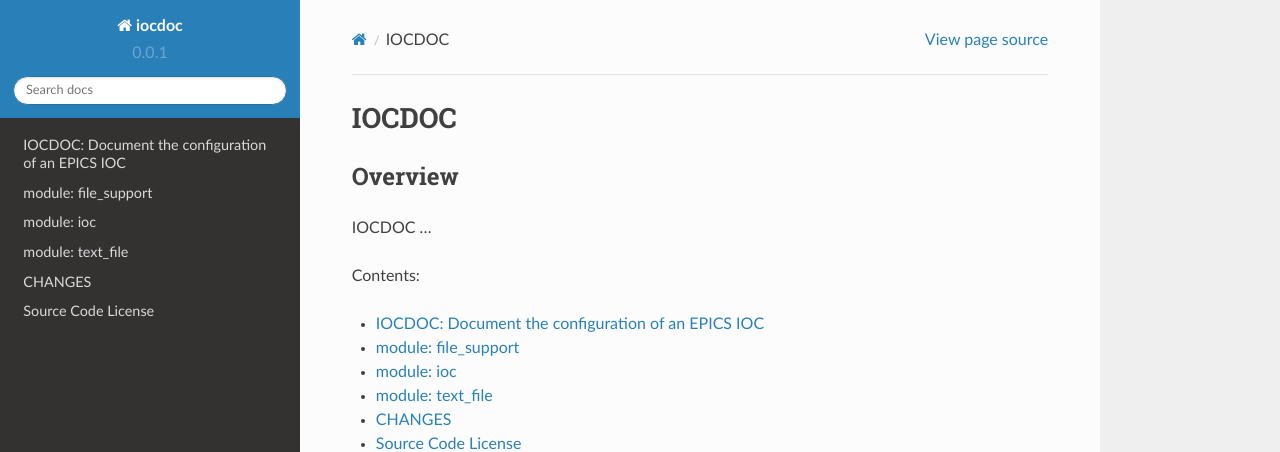
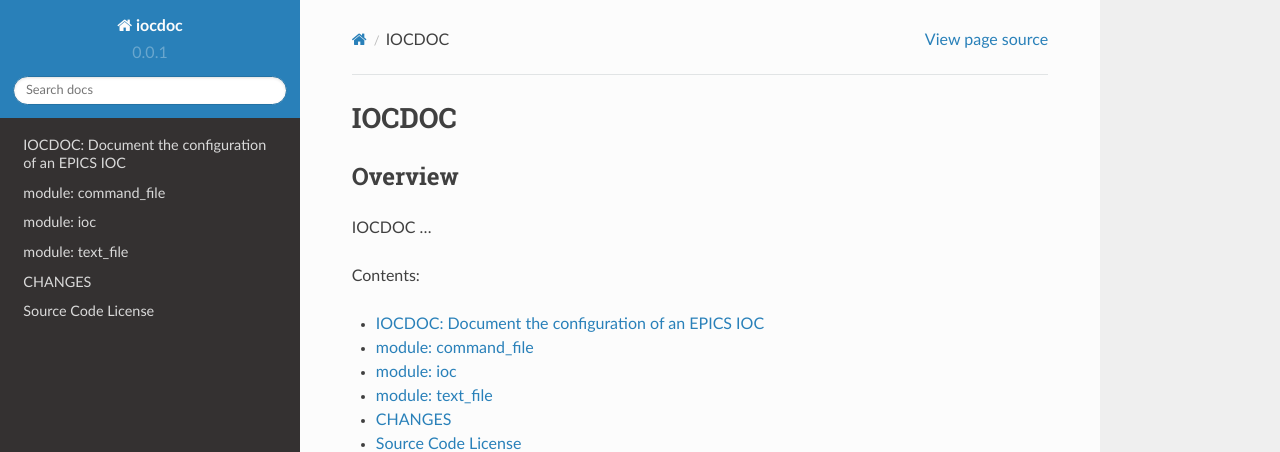
Before and after one commit to prjemian/iocdoc, a Sphinx documentation site: the page built from docs/source/index.rst, in a window 1280 px wide. Shown: the top 452 px of the page. Built offline with Sphinx 7.4.7 and the Read the Docs theme 2.0.0, drawn with Linux system fonts in a browser that asks for light colours; the version number is read from the project's files by our own code.

Commit message:
documentation

```diff
--- a/docs/source/src/command_file.rst
+++ b/docs/source/src/command_file.rst
@@ -1,6 +1,6 @@
-module: file_support
+module: command_file
 ====================
 
-.. automodule:: iocdoc.file_support
+.. automodule:: iocdoc.command_file
     :members:
     :show-inheritance:
```
